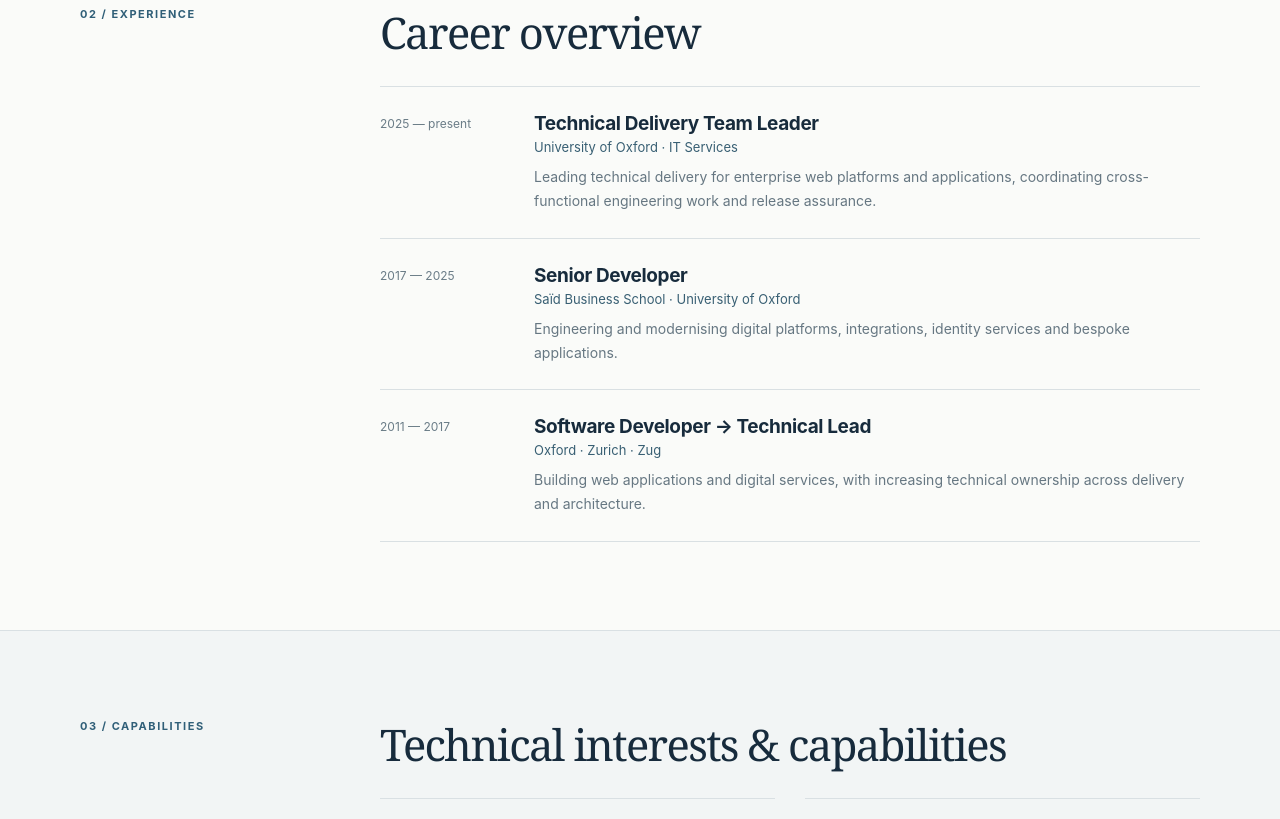
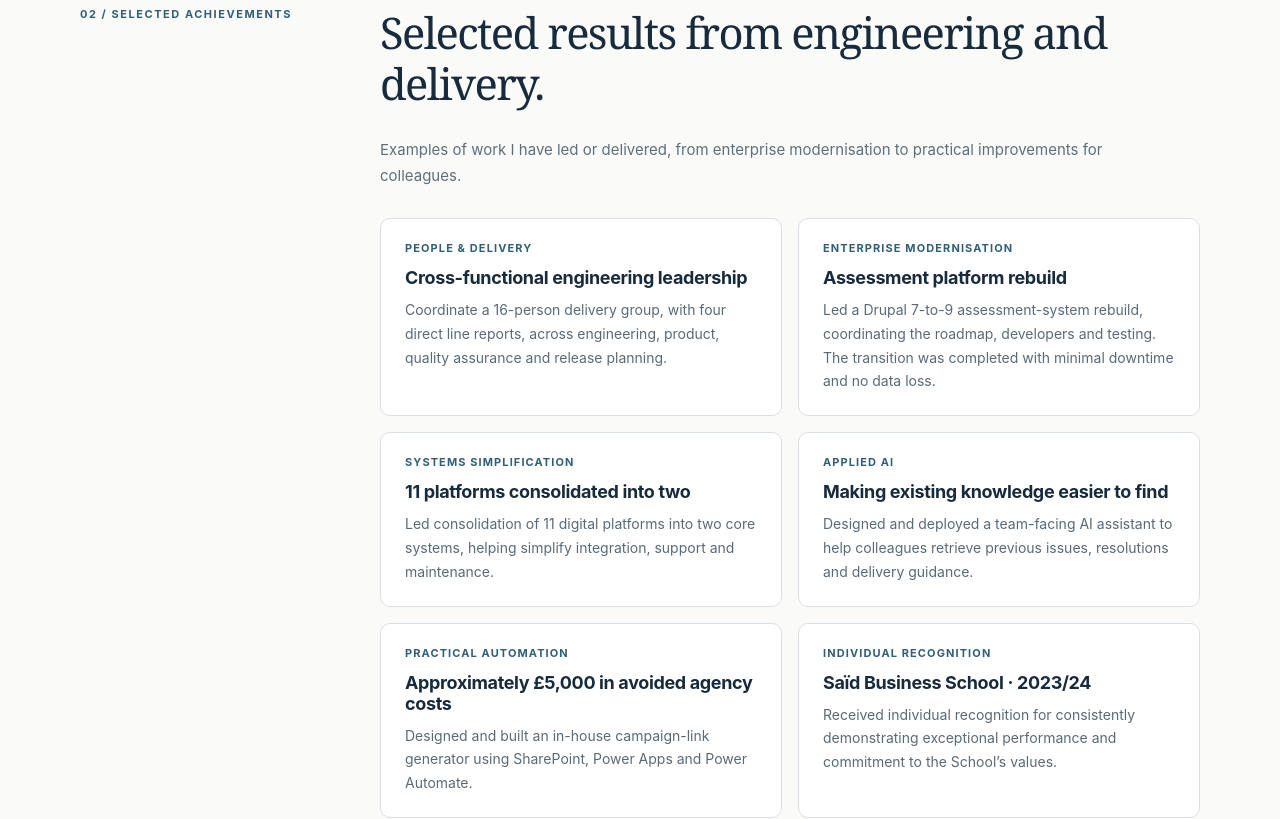
Before and after one commit to CeciG21/cg-website, a Next.js app: page / in a window 1280 px wide. Shown: the part 1240-2059 px from the top of the page. Built offline with nearby package versions, Linux system fonts and the light colour scheme.

Commit message:
feat: strengthen homepage positioning and evidenced achievements

```diff
--- a/app/page.tsx
+++ b/app/page.tsx
@@ -3,28 +3,67 @@ import { SiteFooter, SiteHeader } from "./components/SiteChrome";
 
 const experience = [
   {
-    period: "2025 — present",
+    period: "Feb 2025 — present",
     title: "Technical Delivery Team Leader",
     organisation: "University of Oxford · IT Services",
-    description: "Leading technical delivery for enterprise web platforms and applications, coordinating cross-functional engineering work and release assurance.",
+    description: "Lead technical delivery for enterprise web platforms and applications, including cross-functional engineering planning, quality assurance and release readiness.",
   },
   {
-    period: "2017 — 2025",
+    period: "Feb 2017 — Feb 2025",
     title: "Senior Developer",
     organisation: "Saïd Business School · University of Oxford",
-    description: "Engineering and modernising digital platforms, integrations, identity services and bespoke applications.",
+    description: "Led modernisation of enterprise systems, application development, integrations and technical improvement programmes.",
   },
   {
-    period: "2011 — 2017",
-    title: "Software Developer → Technical Lead",
-    organisation: "Oxford · Zurich · Zug",
-    description: "Building web applications and digital services, with increasing technical ownership across delivery and architecture.",
+    period: "Jun 2015 — Feb 2017",
+    title: "Software Developer",
+    organisation: "Saïd Business School · University of Oxford",
+    description: "Developed and delivered Drupal websites, online tools and integrations, working with internal and external developers.",
+  },
+  {
+    period: "2011 — 2015",
+    title: "Software Developer / Technical Lead",
+    organisation: "TATA Interactive Systems · iMusician Digital · ANCYCH",
+    description: "Hands-on development of web applications, e-learning systems and bespoke software across C#/.NET, PHP, JavaScript and SQL.",
+  },
+];
+
+const achievements = [
+  {
+    label: "People & delivery",
+    title: "Cross-functional engineering leadership",
+    description: "Coordinate a 16-person delivery group, with four direct line reports, across engineering, product, quality assurance and release planning.",
+  },
+  {
+    label: "Enterprise modernisation",
+    title: "Assessment platform rebuild",
+    description: "Led a Drupal 7-to-9 assessment-system rebuild, coordinating the roadmap, developers and testing. The transition was completed with minimal downtime and no data loss.",
+  },
+  {
+    label: "Systems simplification",
+    title: "11 platforms consolidated into two",
+    description: "Led consolidation of 11 digital platforms into two core systems, helping simplify integration, support and maintenance.",
+  },
+  {
+    label: "Applied AI",
+    title: "Making existing knowledge easier to find",
+    description: "Designed and deployed a team-facing AI assistant to help colleagues retrieve previous issues, resolutions and delivery guidance.",
+  },
+  {
+    label: "Practical automation",
+    title: "Approximately £5,000 in avoided agency costs",
+    description: "Designed and built an in-house campaign-link generator using SharePoint, Power Apps and Power Automate.",
+  },
+  {
+    label: "Individual recognition",
+    title: "Saïd Business School · 2023/24",
+    description: "Received individual recognition for consistently demonstrating exceptional performance and commitment to the School’s values.",
   },
 ];
 
 const capabilities = [
   { title: "Software engineering", detail: "React, Next.js, TypeScript, Node.js, APIs, SQL and enterprise web platforms." },
-  { title: "Technical delivery", detail: "Architecture, planning, release management, technical assurance and cross-functional coordination." },
+  { title: "Technical leadership & delivery", detail: "Engineering teams, Agile planning, release management, technical assurance and cross-functional coordination." },
   { title: "Platforms & integration", detail: "Drupal, Salesforce, Azure DevOps, SSO, identity and systems integration." },
   { title: "AI & applied experimentation", detail: "Exploring useful, bounded AI workflows with explicit evidence, review and privacy considerations." },
 ];
@@ -62,7 +101,7 @@ export default function Home() {
           <p className="cv-eyebrow">Professional profile · Oxford, United Kingdom</p>
           <h1 id="cv-name">Ceci Garcia</h1>
           <p className="cv-role">Software Engineering &amp; Technical Delivery</p>
-          <p className="cv-lede">I work at the intersection of hands-on software engineering, technical leadership and delivery. My experience spans more than 14 years of developing, modernising and supporting digital platforms, including enterprise services at the University of Oxford.</p>
+          <p className="cv-lede">I bring more than 14 years of software engineering and technical delivery experience, from hands-on development to leading complex platform change. I combine engineering judgement, systems integration and practical problem-solving with people leadership, Agile delivery and release assurance.</p>
           <div className="cv-actions">
             <Link className="cv-text-link" href="/about/">Experience &amp; credentials ↗</Link>
             <Link className="cv-text-link" href="/projects/">Selected Work ↗</Link>
@@ -71,8 +110,8 @@ export default function Home() {
         <aside className="cv-aside" aria-label="Profile at a glance">
           <span className="cv-aside-heading">At a glance</span>
           <dl className="cv-fact"><dt>Current role</dt><dd>Technical Delivery Team Leader<br />University of Oxford</dd></dl>
-          <dl className="cv-fact"><dt>Background</dt><dd>Software development, architecture and technical delivery</dd></dl>
-          <dl className="cv-fact"><dt>Areas of interest</dt><dd>Engineering leadership, platform modernisation and applied AI</dd></dl>
+          <dl className="cv-fact"><dt>Leadership scope</dt><dd>16-person delivery group · four direct reports</dd></dl>
+          <dl className="cv-fact"><dt>Focus</dt><dd>Software engineering · technical leadership · Agile delivery · applied AI</dd></dl>
         </aside>
       </section>
 
@@ -87,9 +126,28 @@ export default function Home() {
         </div>
       </section>
 
+      <section className="cv-section cv-shell" id="achievements" aria-labelledby="achievements-heading">
+        <div className="cv-section-layout">
+          <span className="cv-section-label">02 / Selected Achievements</span>
+          <div>
+            <h2 className="cv-section-title" id="achievements-heading">Selected results from engineering and delivery.</h2>
+            <p className="cv-section-intro">Examples of work I have led or delivered, from enterprise modernisation to practical improvements for colleagues.</p>
+            <div className="cv-achievements">
+              {achievements.map((achievement) => (
+                <article className="cv-achievement" key={achievement.title}>
+                  <span className="cv-achievement-label">{achievement.label}</span>
+                  <h3>{achievement.title}</h3>
+                  <p>{achievement.description}</p>
+                </article>
+              ))}
+            </div>
+          </div>
+        </div>
+      </section>
+
       <section className="cv-section cv-shell" id="experience">
         <div className="cv-section-layout">
-          <span className="cv-section-label">02 / Experience</span>
+          <span className="cv-section-label">03 / Experience</span>
           <div>
             <h2 className="cv-section-title">Career overview</h2>
             <div className="cv-timeline">
@@ -106,7 +164,7 @@ export default function Home() {
 
       <section className="cv-section cv-section-muted" id="expertise">
         <div className="cv-shell cv-section-layout">
-          <span className="cv-section-label">03 / Capabilities</span>
+          <span className="cv-section-label">04 / Capabilities</span>
           <div>
             <h2 className="cv-section-title">Technical interests &amp; capabilities</h2>
             <div className="cv-capabilities">
@@ -120,10 +178,10 @@ export default function Home() {
 
       <section className="cv-section cv-shell" id="portfolio">
         <div className="cv-section-layout">
-          <span className="cv-section-label">04 / Selected Work</span>
+          <span className="cv-section-label">05 / Selected Work</span>
           <div>
             <h2 className="cv-section-title">Selected engineering &amp; applied AI work</h2>
-            <p className="cv-section-intro">Independent projects spanning security engineering, delivery analytics, quality engineering and applied AI. The case studies describe the problem, technical decisions and approach to implementation. Interface previews contain illustrative, non-production data.</p>
+            <p className="cv-section-intro">Independent projects in security engineering, delivery analytics and software quality. Each case study explains the problem, my contribution, technical decisions and implementation boundaries. Interface previews use illustrative, non-production data.</p>
             <div className="cv-projects">
               {projects.map((project) => (
                 <article className="cv-project" key={project.title}>
@@ -142,7 +200,7 @@ export default function Home() {
       <section className="cv-section cv-shell" id="contact">
         <div className="cv-contact">
           <div>
-            <span className="cv-section-label">05 / Contact</span>
+            <span className="cv-section-label">06 / Contact</span>
             <h2 className="cv-section-title">Professional contact</h2>
             <p>For professional conversations about engineering, technical delivery and collaboration, you can reach me by email.</p>
           </div>
```
